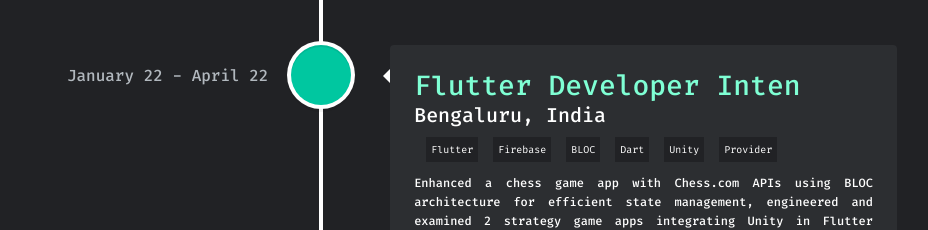
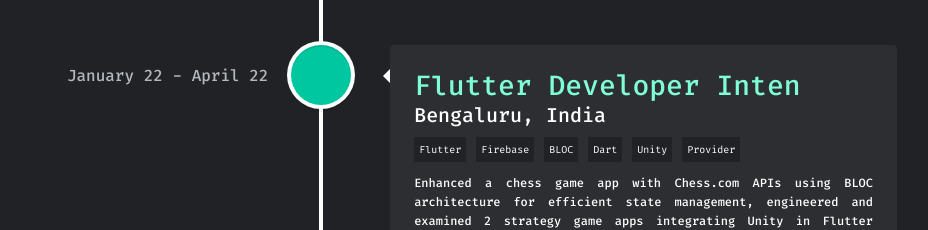
Before and after one commit to Dileep2896/dileepkumarsharma, a React (Vite) app: page / in a window 1280 px wide. Shown: the part 2900-3130 px from the top of the page, without its empty margins (319-1247 px from the left). Built offline with nearby package versions, Linux system fonts and the light colour scheme; some icons are missing; a web font is replaced by a local one.

Commit message:
updated padding

```diff
--- a/src/components/Experience/ExperienceSection.jsx
+++ b/src/components/Experience/ExperienceSection.jsx
@@ -44,6 +44,7 @@ function ExperienceSection() {
                   display: "flex",
                   flexWrap: "wrap",
                   gap: "5px",
+                  paddingLeft: "0px",
                 }}
               >
                 {elements.skills.map((skill, i) => {
--- a/src/components/Experience/experience.css
+++ b/src/components/Experience/experience.css
@@ -28,5 +28,5 @@
   font-size: 10px;
   background-color: #212225;
   color: white;
-  margin-right: 10px;
+  margin-right: 5px;
 }
```
